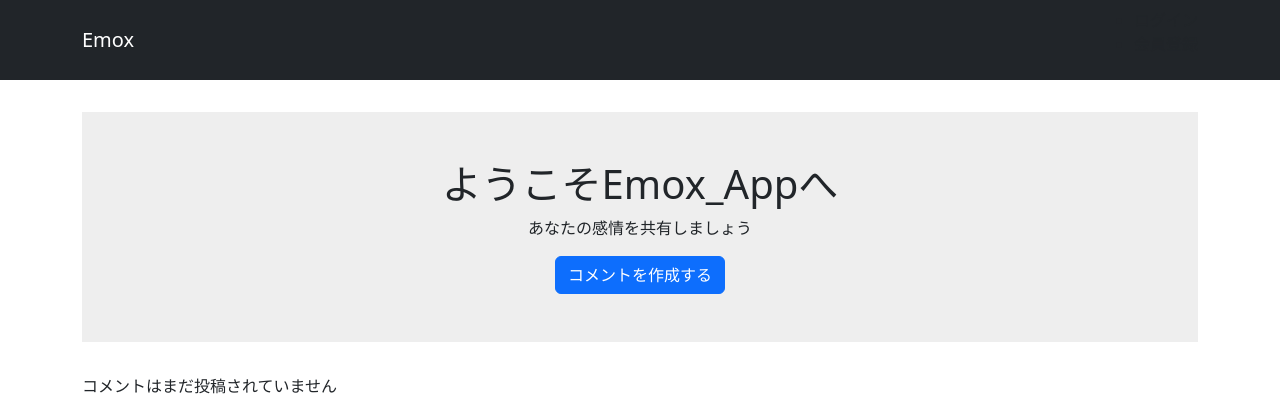
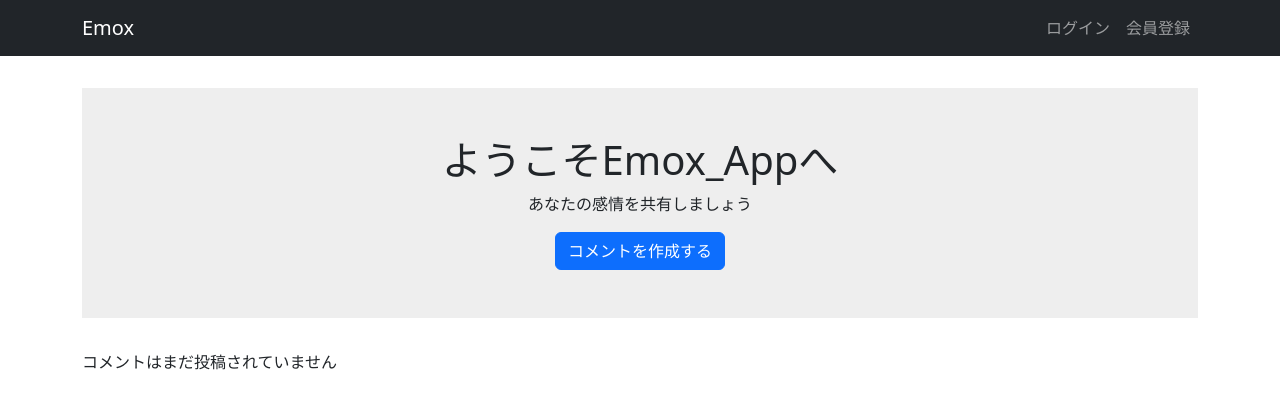
Before and after one commit to wazumin/emox, a Django app: page / in a window 1280 px wide. Shown: the top 420 px of the page. Run offline with Django 3.2, Linux system fonts and the light colour scheme; data that the repository does not hold is empty; some libraries are stand-ins or nearby versions.

Commit message:
edit base.html

```diff
--- a/comments/static/comments/css/style.css
+++ b/comments/static/comments/css/style.css
@@ -25,3 +25,7 @@ main {
     margin-bottom: 2rem;
     background-color: #eee;
 }
+
+li {
+    display: inline;
+}
--- a/templates/base.html
+++ b/templates/base.html
@@ -17,7 +17,7 @@
 <nav class="navbar navbar-expand flex-md-row navbar-dark bg-dark">
     <div class="container justify-content-between">
         <a href="/" class="navbar-brand">Emox</a>
-        <ul class="navbar-bland mr-md-2">
+        <ul class="navbar-nav mr-md-2">
             {% if user.is_authenticated %}
             <li class="nav-item">
                 <a class="nav-link" href="{% url 'logout' %}">ログアウト</a>
```
